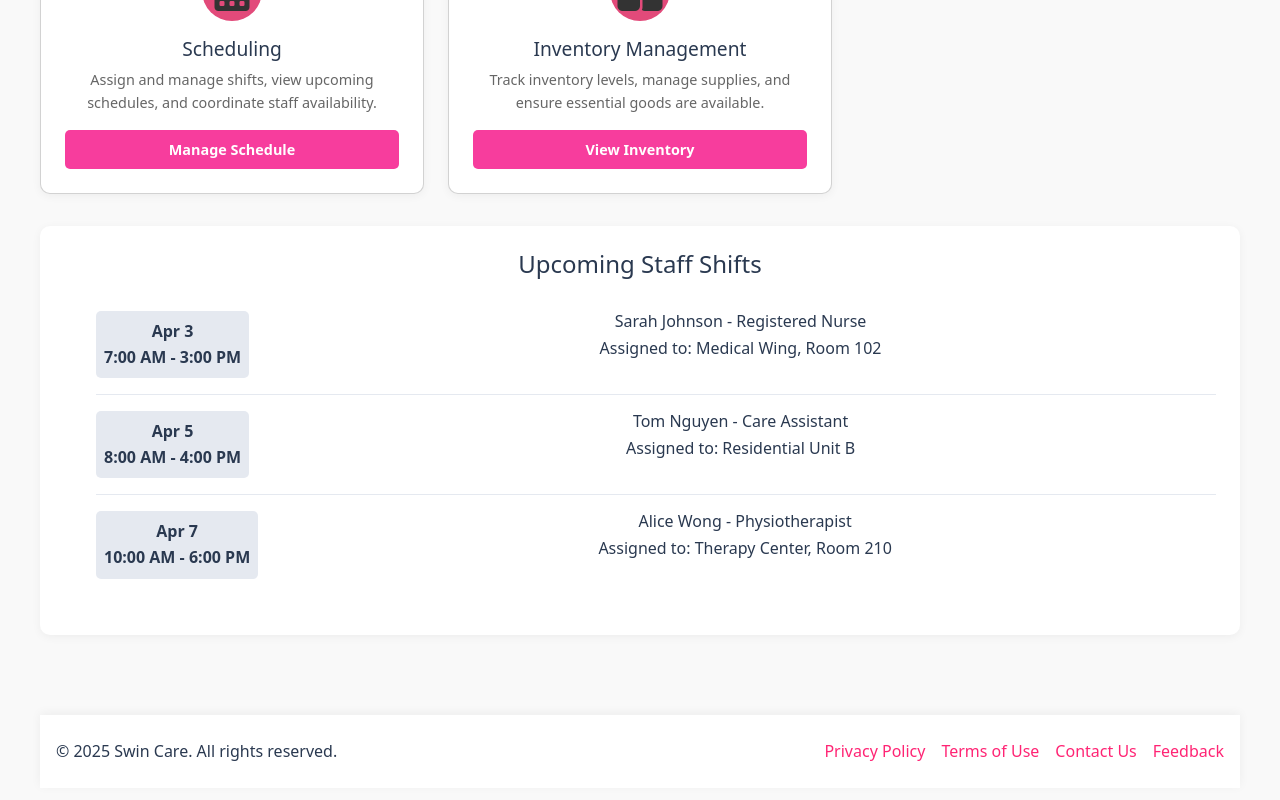
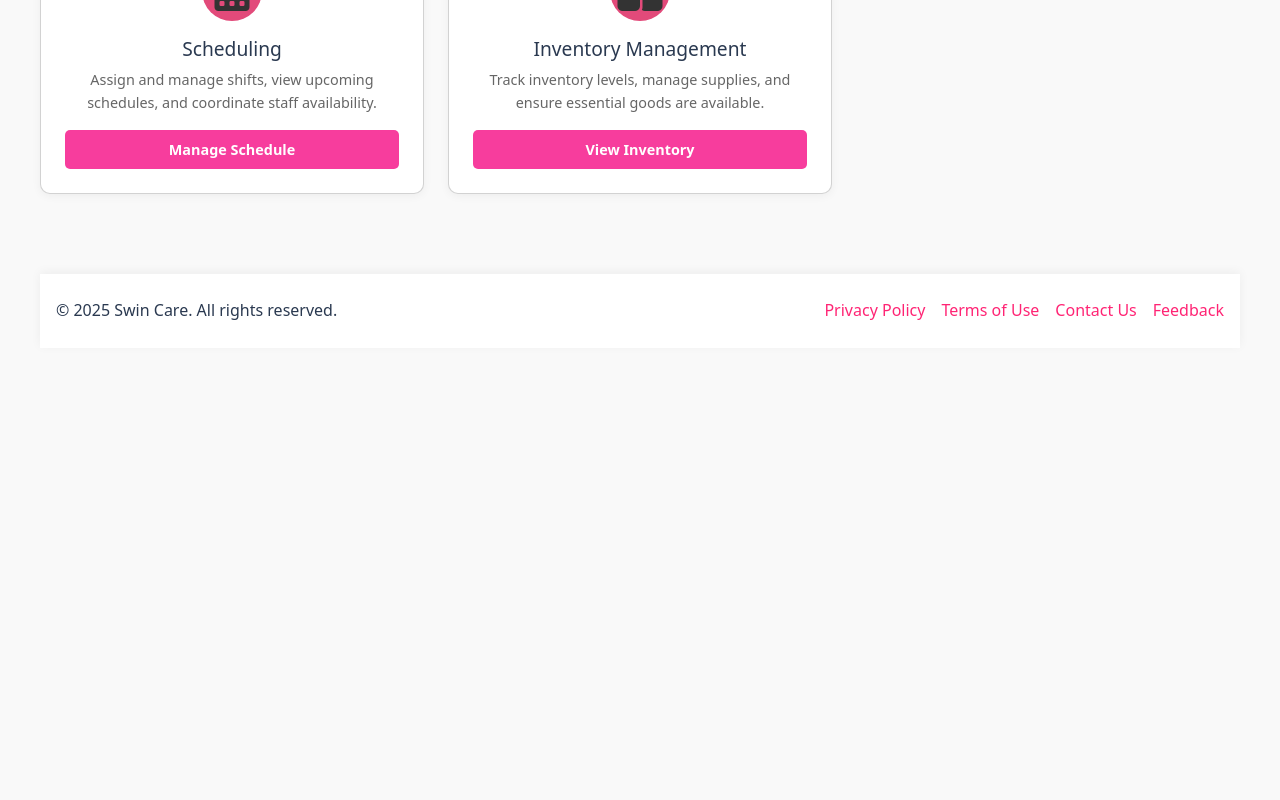
Before and after one commit to Takeruso/projectA, a Vue app in the folder frontend/: page /admin in a window 1280 px wide. Shown: the part 707-1507 px from the top of the page. After the commit the page ends 1087 px from the top, so only its background shows below. Built offline with nearby package versions, Linux system fonts and the light colour scheme.

Commit message:
Updated admin dashboard

```diff
--- a/frontend/src/views/admin/AdminDashboard.vue
+++ b/frontend/src/views/admin/AdminDashboard.vue
@@ -90,33 +90,6 @@
             >View Inventory</router-link
           >
         </div>
-      </div>
-
-      <div class="upcoming-section">
-        <h2>Upcoming Staff Shifts</h2>
-        <ul class="upcoming-list">
-          <li class="upcoming-item">
-            <div class="upcoming-date">Apr 3<br />7:00 AM - 3:00 PM</div>
-            <div class="upcoming-details">
-              <h3>Sarah Johnson - Registered Nurse</h3>
-              <p>Assigned to: Medical Wing, Room 102</p>
-            </div>
-          </li>
-          <li class="upcoming-item">
-            <div class="upcoming-date">Apr 5<br />8:00 AM - 4:00 PM</div>
-            <div class="upcoming-details">
-              <h3>Tom Nguyen - Care Assistant</h3>
-              <p>Assigned to: Residential Unit B</p>
-            </div>
-          </li>
-          <li class="upcoming-item">
-            <div class="upcoming-date">Apr 7<br />10:00 AM - 6:00 PM</div>
-            <div class="upcoming-details">
-              <h3>Alice Wong - Physiotherapist</h3>
-              <p>Assigned to: Therapy Center, Room 210</p>
-            </div>
-          </li>
-        </ul>
       </div>
     </main>
   </div>
```
